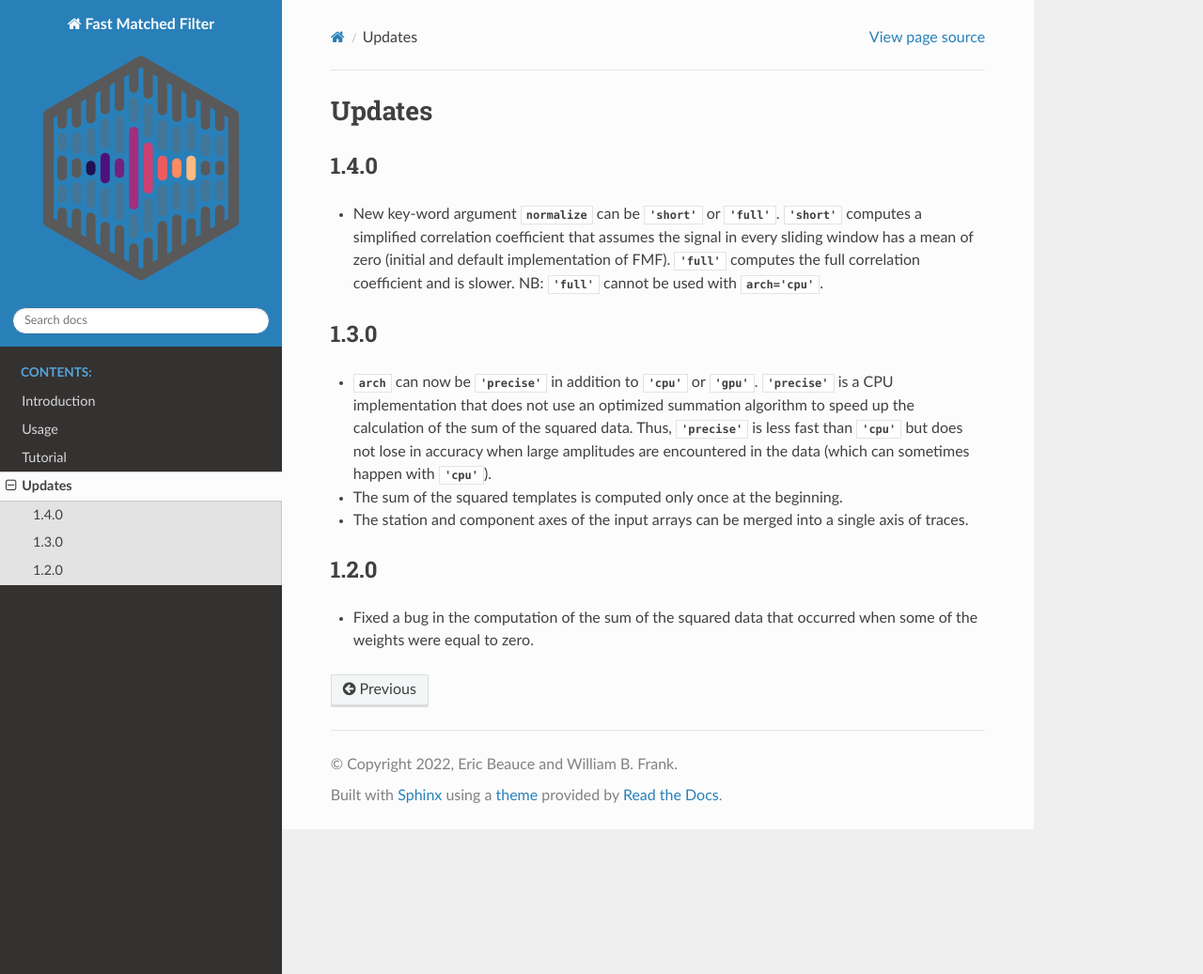
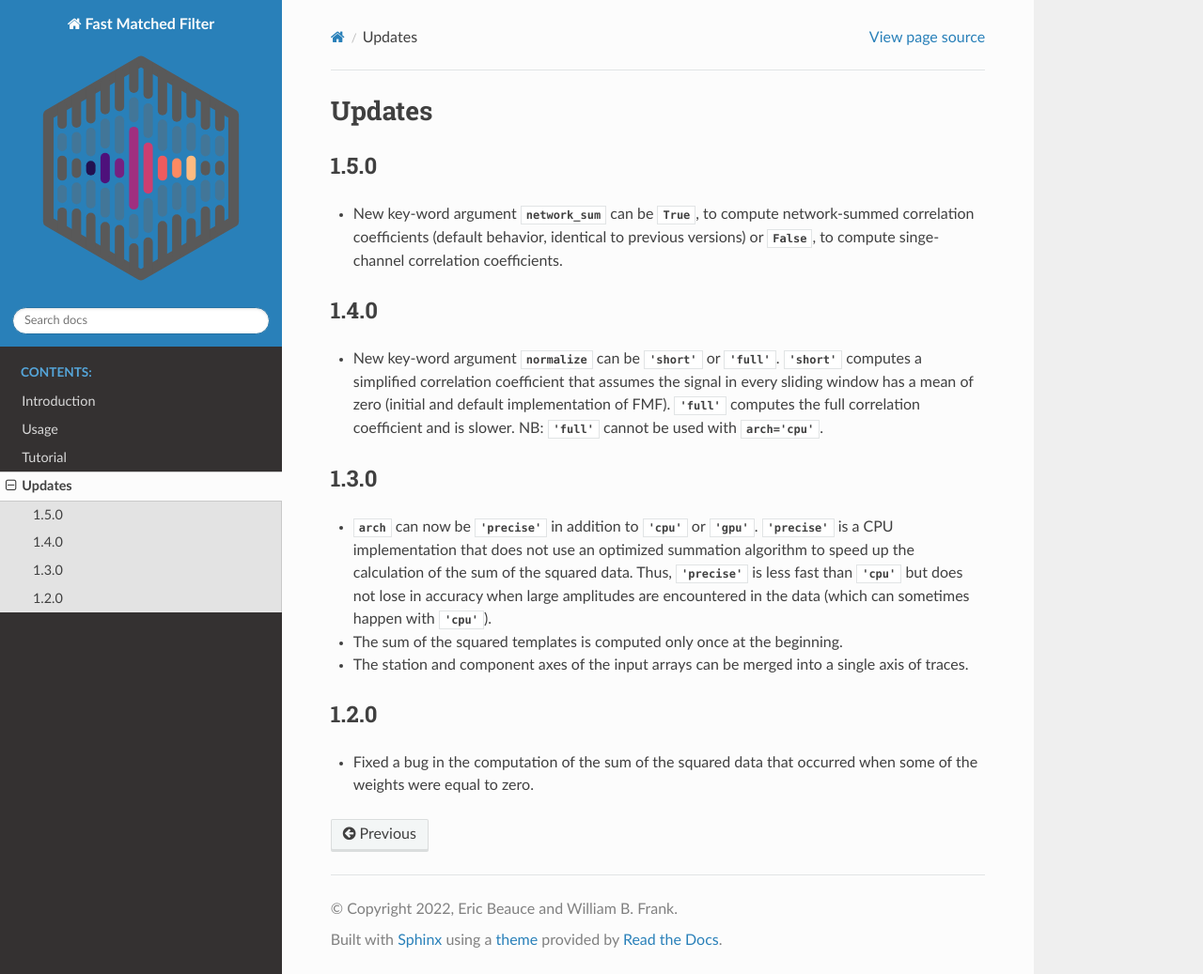
Before and after one commit to beridel/fast_matched_filter, a Sphinx documentation site: the page built from source/updates.rst, in a window 1280 px wide and 1037 px high. Shown: the whole window at 94% size. Built offline with Sphinx 7.4.7 and the Read the Docs theme 2.0.0, drawn with Linux system fonts in a browser that asks for light colours.

Commit message:
Updates on 1.5.0

```diff
--- a/source/updates.rst
+++ b/source/updates.rst
@@ -1,5 +1,12 @@
 Updates
 =======
+
+1.5.0
+-----
+* New key-word argument :py:data:`network_sum` can be :py:data:`True`, to compute
+  network-summed correlation coefficients (default behavior, identical to
+  previous versions) or :py:data:`False`, to compute singe-channel correlation
+  coefficients.
 
 1.4.0
 -----
```
Also changed, not shown: 9 other files.
